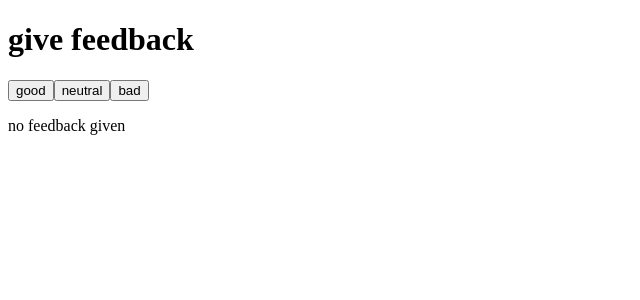
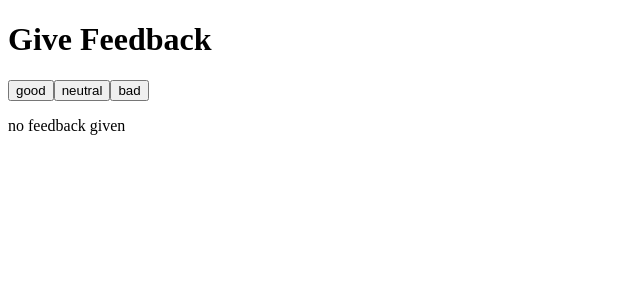
Before and after one commit to Kakashi398/unicafe, a React (Create React App) app: page / in a window 1280 px wide. Shown: the top 300 px of the page, without its empty margins (0-640 px from the left). Built offline with nearby package versions, Linux system fonts and the light colour scheme.

Commit message:
part-1-exercises

```diff
--- a/src/App.js
+++ b/src/App.js
@@ -78,7 +78,7 @@ const App =() => {
 
   return(
     <div>
-      <h1>give feedback</h1>
+      <h1>Give Feedback</h1>
 
 
       < Button handleClick={goodClick} text="good" />
```
